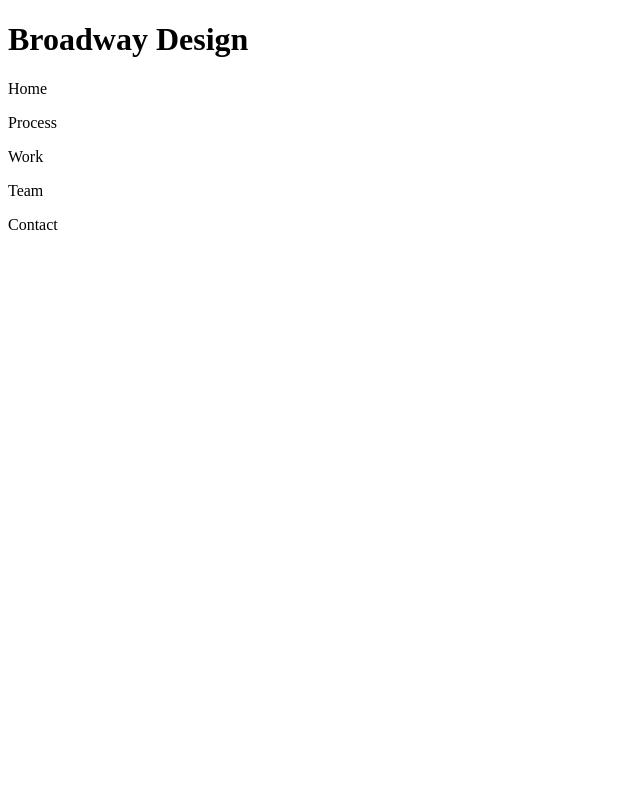
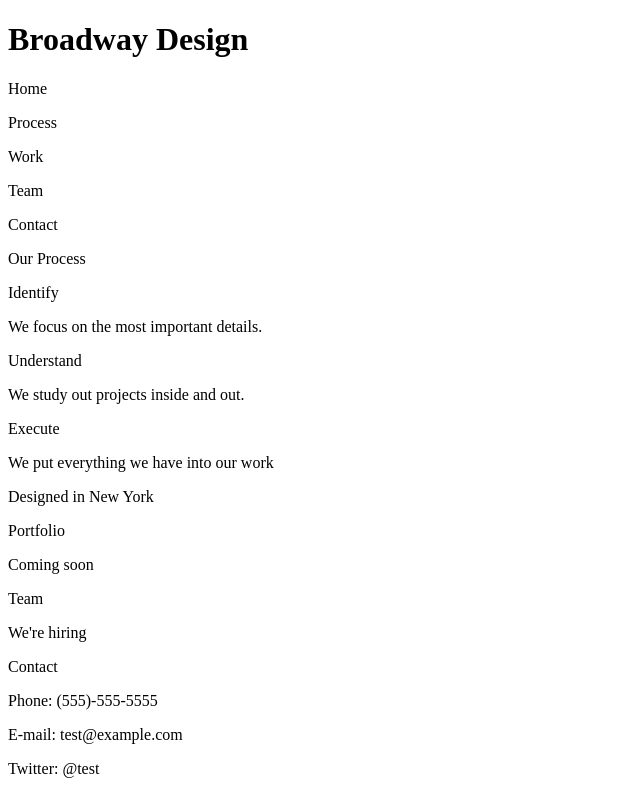
Before and after one commit to mary-eliz/Broadway, a plain HTML site: page index.html in a window 1280 px wide. Shown: the whole page, without its empty margins (0-640 px from the left). Drawn offline with Linux system fonts and the light colour scheme.

Commit message:
Add all HTML content.

```diff
--- a/index.html
+++ b/index.html
@@ -10,5 +10,21 @@
   <p>Work</p>
   <p>Team</p>
   <p>Contact</p>
+  <p>Our Process</p>
+  <p>Identify</p>
+  <p>We focus on the most important details.</p>
+  <p>Understand</p>
+  <p>We study out projects inside and out.</p>
+  <p>Execute</p>
+  <p>We put everything we have into our work</p>
+  <p>Designed in New York</p>
+  <p>Portfolio</p>
+  <p>Coming soon</p>
+  <p>Team</p>
+  <p>We're hiring</p>
+  <p>Contact</p>
+  <p>Phone: (555)-555-5555</p>
+  <p>E-mail: test@example.com</p>
+  <p>Twitter: @test</p>
 </body>
 </html>
```
